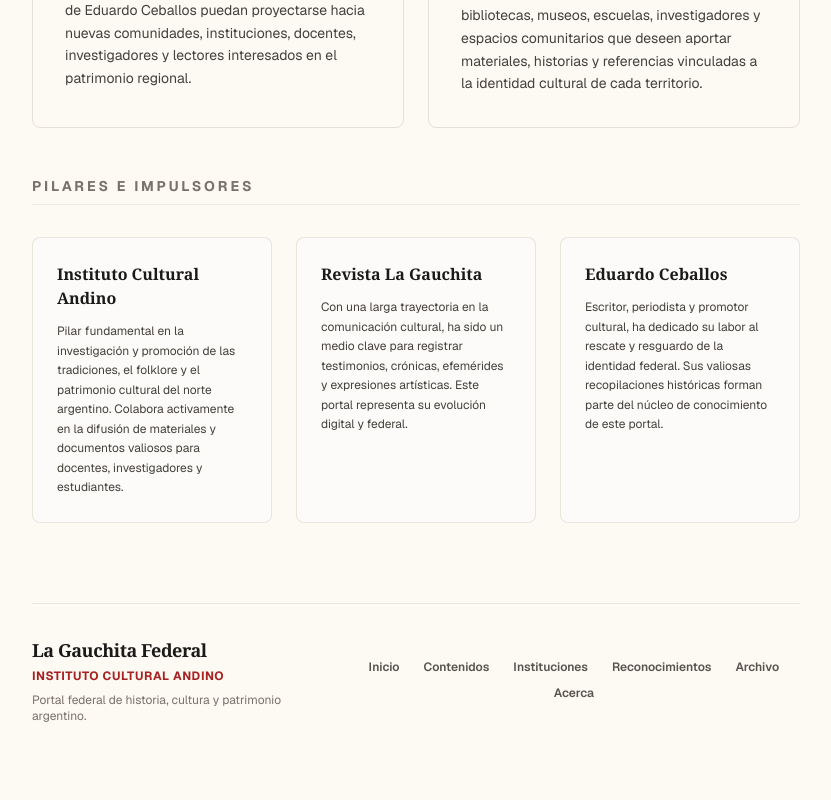
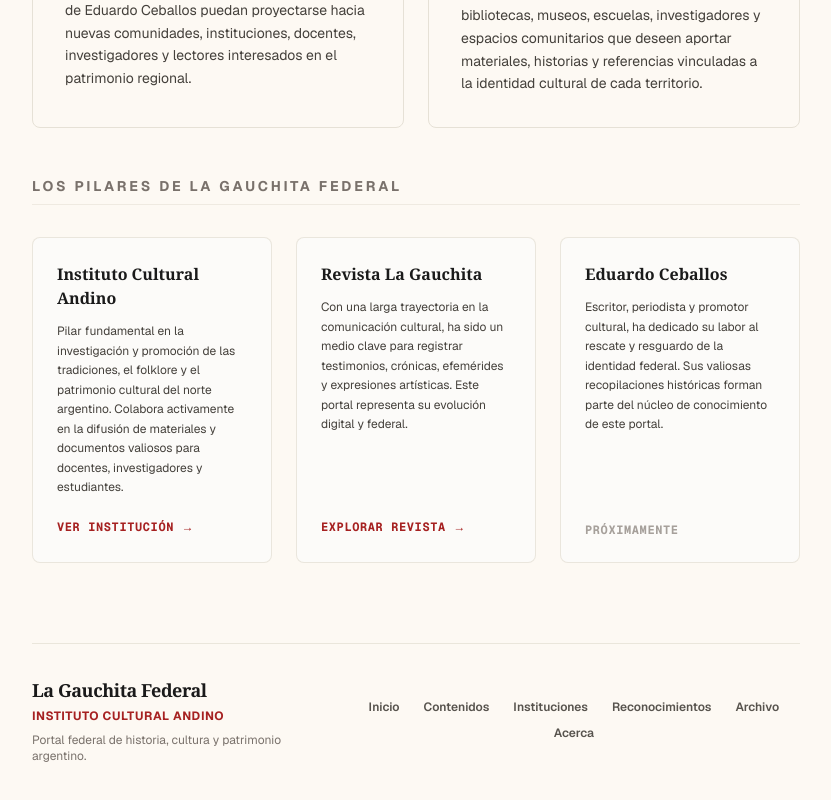
Before and after one commit to lagauchitafederal/la-gauchita-federal, a Next.js app: page /acerca in a window 1280 px wide. Shown: the part 1037-1837 px from the top of the page, without its empty margins (224-1055 px from the left). Built offline with nearby package versions, Linux system fonts and the light colour scheme; no server answers; the database is empty.

Commit message:
feat: connect institutional legacy pages

```diff
--- a/src/app/acerca/page.tsx
+++ b/src/app/acerca/page.tsx
@@ -1,13 +1,17 @@
 import type { Metadata } from 'next';
+import Link from 'next/link';
 import PublicPageShell from '../../components/public/PublicPageShell';
 import PublicSectionHeader from '../../components/public/PublicSectionHeader';
+import { getPublishedPersonBySlug } from '../../lib/public-content/public-people';
 
 export const metadata: Metadata = {
   title: "Acerca de nosotros",
   description: "Una plataforma cultural para preservar, organizar y difundir la memoria histórica y el patrimonio federal argentino.",
 };
 
-export default function AcercaPage() {
+export default async function AcercaPage() {
+  const eduardoCeballosExists = await getPublishedPersonBySlug('eduardo-ceballos').then(p => !!p);
+
   return (
     <PublicPageShell>
       <PublicSectionHeader
@@ -59,37 +63,76 @@ export default function AcercaPage() {
         {/* Separador de Sección */}
         <div className="pt-4 pb-2 border-b border-stone-beige/60">
           <h3 className="text-sm uppercase tracking-[0.2em] font-bold text-stone-500">
-            Pilares e Impulsores
+            Los pilares de La Gauchita Federal
           </h3>
         </div>
 
         {/* Grid de Impulsores */}
         <div className="grid grid-cols-1 md:grid-cols-3 gap-6">
-          <section className="bg-[#fcfbf9] border border-stone-beige/80 rounded-lg p-6 flex flex-col gap-3 hover:border-muted-amber transition-colors duration-200">
+          {/* Instituto Cultural Andino */}
+          <section className="bg-[#fcfbf9] border border-stone-beige/80 rounded-lg p-6 flex flex-col justify-between hover:border-muted-amber hover:shadow-md transition-all duration-300">
+            <div className="flex flex-col gap-3">
               <h4 className="font-serif font-bold text-charcoal text-base">
                 Instituto Cultural Andino
               </h4>
               <p className="text-xs text-stone-700 leading-relaxed">
                 Pilar fundamental en la investigación y promoción de las tradiciones, el folklore y el patrimonio cultural del norte argentino. Colabora activamente en la difusión de materiales y documentos valiosos para docentes, investigadores y estudiantes.
               </p>
+            </div>
+            <div className="mt-4">
+              <Link
+                href="/instituciones/instituto-cultural-andino"
+                className="text-earth-red hover:underline text-xs font-mono font-bold uppercase tracking-wider inline-flex items-center gap-1"
+              >
+                Ver institución &rarr;
+              </Link>
+            </div>
           </section>
 
-          <section className="bg-[#fcfbf9] border border-stone-beige/80 rounded-lg p-6 flex flex-col gap-3 hover:border-muted-amber transition-colors duration-200">
+          {/* Revista La Gauchita */}
+          <section className="bg-[#fcfbf9] border border-stone-beige/80 rounded-lg p-6 flex flex-col justify-between hover:border-muted-amber hover:shadow-md transition-all duration-300">
+            <div className="flex flex-col gap-3">
               <h4 className="font-serif font-bold text-charcoal text-base">
                 Revista La Gauchita
               </h4>
               <p className="text-xs text-stone-700 leading-relaxed">
                 Con una larga trayectoria en la comunicación cultural, ha sido un medio clave para registrar testimonios, crónicas, efemérides y expresiones artísticas. Este portal representa su evolución digital y federal.
               </p>
+            </div>
+            <div className="mt-4">
+              <Link
+                href="/instituciones/revista-la-gauchita"
+                className="text-earth-red hover:underline text-xs font-mono font-bold uppercase tracking-wider inline-flex items-center gap-1"
+              >
+                Explorar revista &rarr;
+              </Link>
+            </div>
           </section>
 
-          <section className="bg-[#fcfbf9] border border-stone-beige/80 rounded-lg p-6 flex flex-col gap-3 hover:border-muted-amber transition-colors duration-200">
+          {/* Eduardo Ceballos */}
+          <section className="bg-[#fcfbf9] border border-stone-beige/80 rounded-lg p-6 flex flex-col justify-between hover:border-muted-amber hover:shadow-md transition-all duration-300">
+            <div className="flex flex-col gap-3">
               <h4 className="font-serif font-bold text-charcoal text-base">
                 Eduardo Ceballos
               </h4>
               <p className="text-xs text-stone-700 leading-relaxed">
                 Escritor, periodista y promotor cultural, ha dedicado su labor al rescate y resguardo de la identidad federal. Sus valiosas recopilaciones históricas forman parte del núcleo de conocimiento de este portal.
               </p>
+            </div>
+            <div className="mt-4">
+              {eduardoCeballosExists ? (
+                <Link
+                  href="/personajes/eduardo-ceballos"
+                  className="text-earth-red hover:underline text-xs font-mono font-bold uppercase tracking-wider inline-flex items-center gap-1"
+                >
+                  Ver perfil &rarr;
+                </Link>
+              ) : (
+                <span className="text-stone-400 text-xs font-mono font-bold uppercase tracking-wider block">
+                  Próximamente
+                </span>
+              )}
+            </div>
           </section>
         </div>
 
--- a/src/app/instituciones/[slug]/page.tsx
+++ b/src/app/instituciones/[slug]/page.tsx
@@ -1,6 +1,8 @@
 import Link from 'next/link';
 import { notFound } from 'next/navigation';
 import { getActiveInstitutionBySlug } from '../../../lib/public-content/public-content';
+import { getPublicEditorialRelations } from '../../../lib/public-content/public-editorial-relations';
+import PublicEditorialRelations from '../../../components/public/PublicEditorialRelations';
 import PublicPageShell from '../../../components/public/PublicPageShell';
 import type { Metadata } from 'next';
 import { formatInstitutionType } from '../../../lib/utils/formatters';
@@ -32,6 +34,9 @@ export default async function InstitutionDetailPage({ params }: PageProps) {
   if (!inst) {
     notFound();
   }
+
+  // Fetch related editorial relations if the institution has an ID
+  const relations = inst.id ? await getPublicEditorialRelations('institution', inst.id) : [];
 
   return (
     <PublicPageShell>
@@ -116,6 +121,13 @@ export default async function InstitutionDetailPage({ params }: PageProps) {
             </dl>
           </div>
 
+          {/* Editorial Relations */}
+          {relations.length > 0 && (
+            <div className="border-t border-stone-beige/50 pt-8 mt-4">
+              <PublicEditorialRelations relations={relations} />
+            </div>
+          )}
+
       </div>
     </PublicPageShell>
   );
--- a/src/lib/public-content/public-content.ts
+++ b/src/lib/public-content/public-content.ts
@@ -30,6 +30,7 @@ export interface PublicContentDetail extends PublicContent {
 }
 
 export interface PublicInstitution {
+  id?: string;
   name: string;
   slug: string;
   institution_type: string;
@@ -51,6 +52,7 @@ export interface PublicInstitutionDetail extends PublicInstitution {
 }
 
 export interface PublicRecognition {
+  id?: string;
   title: string;
   slug: string;
   recognition_type: string;
@@ -239,7 +241,7 @@ export async function getActiveInstitutions(territory?: SelectedTerritory): Prom
     const supabase = createServerSupabaseClient();
     let dbQuery = supabase
       .from('institutions')
-      .select('name, slug, institution_type, description, is_featured, sort_order, address, region_id, province_id, municipality_id')
+      .select('id, name, slug, institution_type, description, is_featured, sort_order, address, region_id, province_id, municipality_id')
       .order('is_featured', { ascending: false })
       .order('sort_order', { ascending: true })
       .order('name', { ascending: true });
@@ -274,7 +276,7 @@ export async function getActiveInstitutionsList(territory?: SelectedTerritory):
     const supabase = createServerSupabaseClient();
     const { data, error } = await supabase
       .from('institutions')
-      .select('name, slug, institution_type, description, is_featured, sort_order, address, region_id, province_id, municipality_id')
+      .select('id, name, slug, institution_type, description, is_featured, sort_order, address, region_id, province_id, municipality_id')
       .order('is_featured', { ascending: false })
       .order('sort_order', { ascending: true })
       .order('name', { ascending: true })
@@ -307,7 +309,7 @@ export async function getActiveInstitutionBySlug(slug: string): Promise<PublicIn
     const supabase = createServerSupabaseClient();
     const { data, error } = await supabase
       .from('institutions')
-      .select('name, slug, institution_type, description, is_featured, sort_order, website_url, logo_url, address, contact_email, contact_phone')
+      .select('id, name, slug, institution_type, description, is_featured, sort_order, website_url, logo_url, address, contact_email, contact_phone')
       .eq('slug', slug)
       .maybeSingle();
 
@@ -330,7 +332,7 @@ export async function getActiveRecognitions(): Promise<PublicRecognition[]> {
     const supabase = createServerSupabaseClient();
     const { data, error } = await supabase
       .from('recognitions')
-      .select('title, slug, recognition_type, description, recognition_date, is_featured, sort_order, granting_institution_name')
+      .select('id, title, slug, recognition_type, description, recognition_date, is_featured, sort_order, granting_institution_name')
       .order('is_featured', { ascending: false })
       .order('recognition_date', { ascending: false })
       .order('sort_order', { ascending: true })
@@ -355,7 +357,7 @@ export async function getActiveRecognitionsList(): Promise<PublicRecognition[]>
     const supabase = createServerSupabaseClient();
     const { data, error } = await supabase
       .from('recognitions')
-      .select('title, slug, recognition_type, description, recognition_date, is_featured, sort_order, granting_institution_name')
+      .select('id, title, slug, recognition_type, description, recognition_date, is_featured, sort_order, granting_institution_name')
       .order('is_featured', { ascending: false })
       .order('recognition_date', { ascending: false })
       .order('sort_order', { ascending: true })
@@ -381,7 +383,7 @@ export async function getActiveRecognitionBySlug(slug: string): Promise<PublicRe
     const supabase = createServerSupabaseClient();
     const { data, error } = await supabase
       .from('recognitions')
-      .select('title, slug, recognition_type, description, recognition_date, is_featured, sort_order, granting_institution_name, location, document_reference, source_reference')
+      .select('id, title, slug, recognition_type, description, recognition_date, is_featured, sort_order, granting_institution_name, location, document_reference, source_reference')
       .eq('slug', slug)
       .maybeSingle();
 
--- a/src/lib/public-content/public-editorial-relations.ts
+++ b/src/lib/public-content/public-editorial-relations.ts
@@ -16,7 +16,7 @@ export interface PublicRelationDetail {
  * Prevents N+1 queries by batch loading details and enforces RLS/public visibility filters.
  */
 export async function getPublicEditorialRelations(
-  entityType: 'person' | 'content',
+  entityType: 'person' | 'content' | 'institution' | 'recognition',
   entityId: string
 ): Promise<PublicRelationDetail[]> {
   try {
```
Lines whose indentation alone changed are shown as unchanged.
